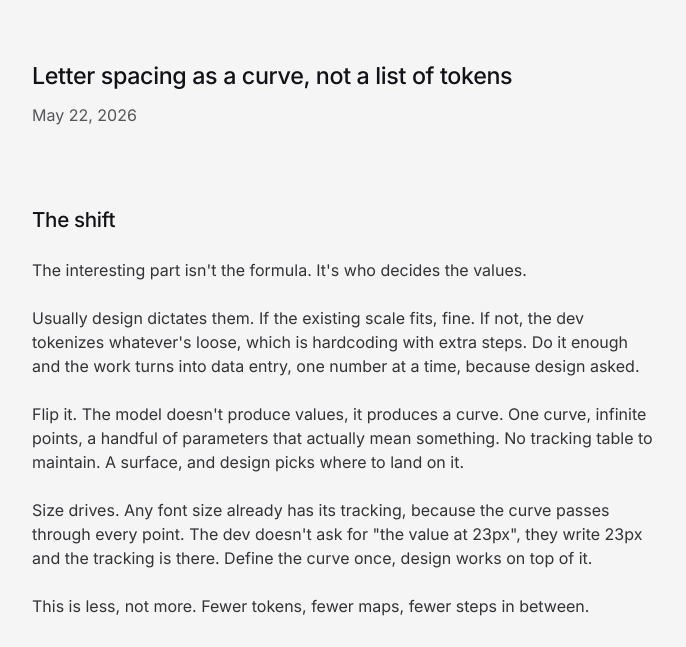
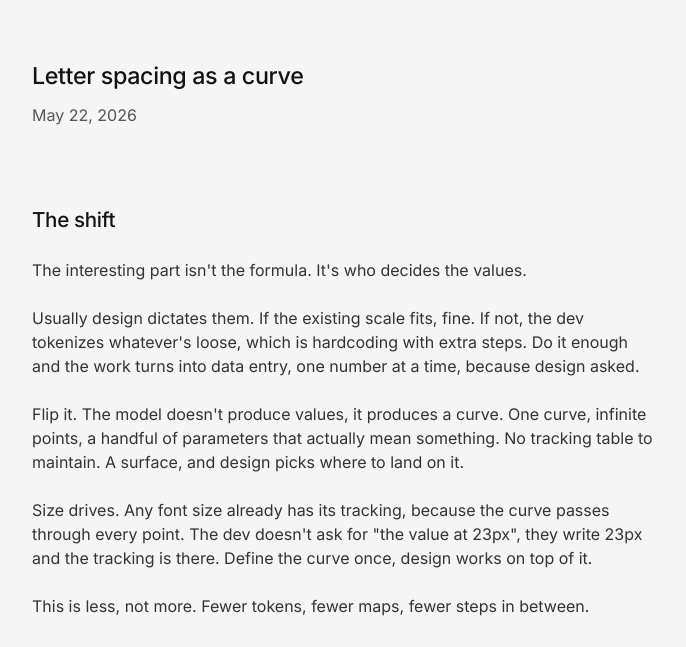
Before and after one commit to psantalla/pablo-website-v2, an Eleventy site: page content/blog/letter-spacing-story/letter-spacing-story.md in a window 1280 px wide. Shown: the part 101-748 px from the top of the page, without its empty margins (296-982 px from the left). Built offline with nearby package versions, Linux system fonts and the light colour scheme; Eleventy itself is replaced by a stand-in of ours; some packages are replaced by stand-ins of ours; files that its build step writes are made by us from their sources; what zod-validation-error would draw is missing.

Commit message:
post update

```diff
--- a/content/blog/letter-spacing-story/letter-spacing-story.md
+++ b/content/blog/letter-spacing-story/letter-spacing-story.md
@@ -1,5 +1,5 @@
 ---
-title: Letter spacing as a curve, not a list of tokens
+title: Letter spacing as a curve
 description: A bounded reciprocal model for letter spacing in fluid type systems. One curve, four parameters, no per-size tokens.
 date: 2026-05-23
 tags:
```
